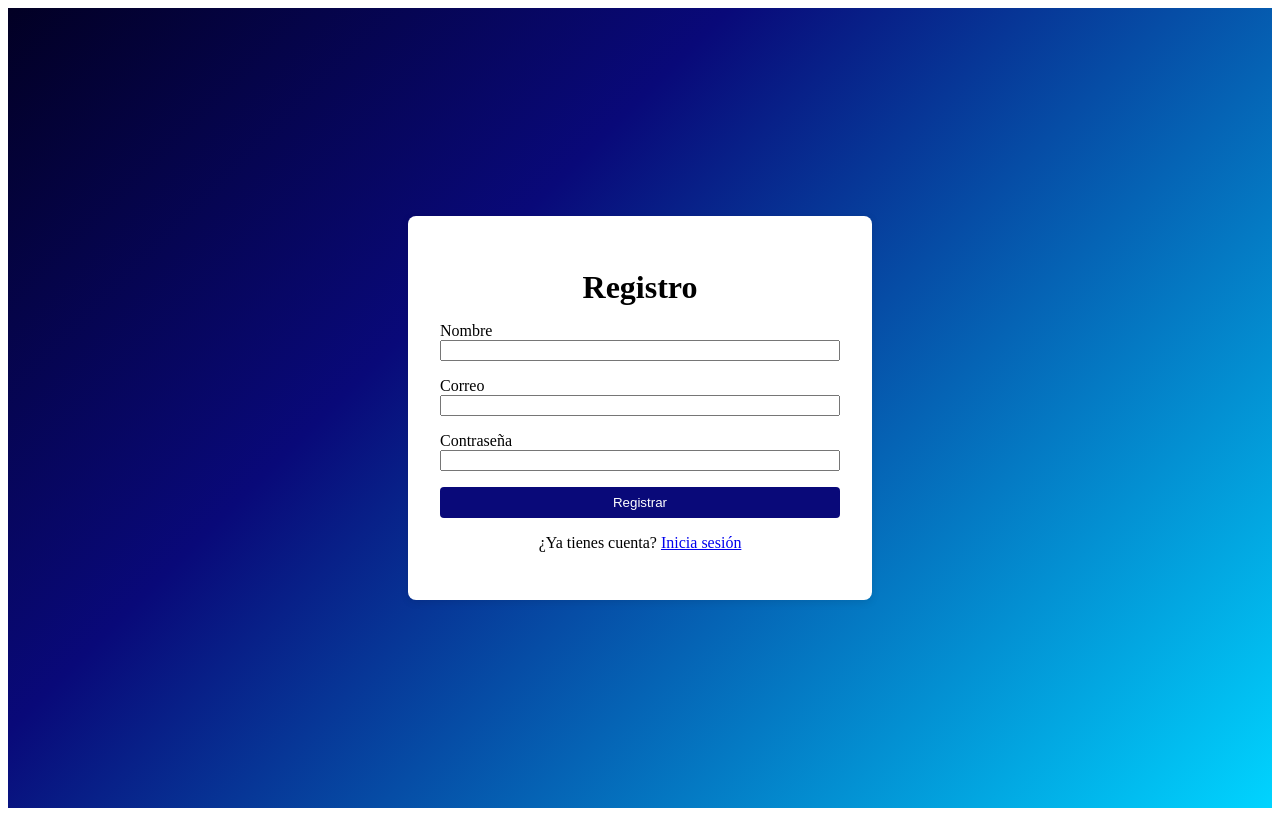
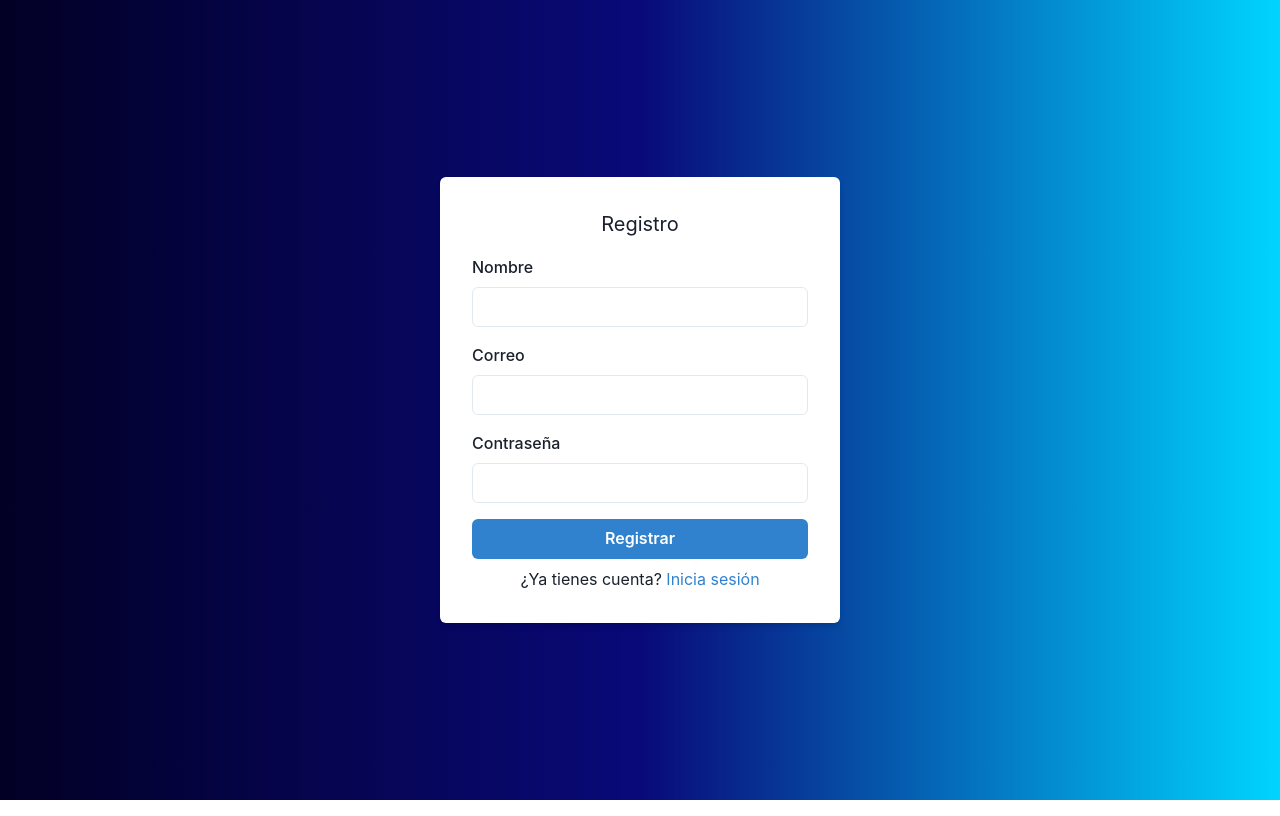
Before and after one commit to bryanorellana28/SDN, a Next.js app: page /register in a window 1280 px wide. Built offline with nearby package versions, Linux system fonts and the light colour scheme.

Commit message:
Integrate Chakra UI

```diff
--- a/package.json
+++ b/package.json
@@ -13,7 +13,11 @@
     "react-dom": "18.2.0",
     "next-auth": "4.22.1",
     "@prisma/client": "5.1.1",
-    "bcryptjs": "2.4.3"
+    "bcryptjs": "2.4.3",
+    "@chakra-ui/react": "^2.7.1",
+    "@emotion/react": "^11.11.1",
+    "@emotion/styled": "^11.11.0",
+    "framer-motion": "^10.12.16"
   },
   "devDependencies": {
     "prisma": "5.1.1",
--- a/pages/_app.tsx
+++ b/pages/_app.tsx
@@ -1,10 +1,13 @@
 import { SessionProvider } from 'next-auth/react'
 import type { AppProps } from 'next/app'
+import { ChakraProvider } from '@chakra-ui/react'
 
 export default function App({ Component, pageProps: { session, ...pageProps } }: AppProps) {
   return (
     <SessionProvider session={session}>
-      <Component {...pageProps} />
+      <ChakraProvider>
+        <Component {...pageProps} />
+      </ChakraProvider>
     </SessionProvider>
   )
 }
--- a/pages/register.tsx
+++ b/pages/register.tsx
@@ -1,6 +1,15 @@
 import { useState } from 'react'
 import { useRouter } from 'next/router'
-import styles from '../styles/AuthForm.module.css'
+import NextLink from 'next/link'
+import {
+  Box,
+  Button,
+  FormControl,
+  FormLabel,
+  Input,
+  Text,
+  Link
+} from '@chakra-ui/react'
 
 export default function Register() {
   const router = useRouter()
@@ -27,27 +36,53 @@ export default function Register() {
   }
 
   return (
-    <div className={styles.container}>
-      <form onSubmit={handleSubmit} className={styles.form}>
-        <h1 style={{ marginBottom: '1rem', textAlign: 'center' }}>Registro</h1>
-        {error && <p style={{ color: 'red' }}>{error}</p>}
-        <div className={styles.field}>
-          <label>Nombre</label>
-          <input type='text' name='name' required />
-        </div>
-        <div className={styles.field}>
-          <label>Correo</label>
-          <input type='email' name='email' required />
-        </div>
-        <div className={styles.field}>
-          <label>Contraseña</label>
-          <input type='password' name='password' required />
-        </div>
-        <button type='submit' className={styles.submit}>Registrar</button>
-        <p className={styles.link}>
-          ¿Ya tienes cuenta? <a href='/login'>Inicia sesión</a>
-        </p>
-      </form>
-    </div>
+    <Box
+      minH='100vh'
+      display='flex'
+      justifyContent='center'
+      alignItems='center'
+      bgGradient='linear(to-r, #020024, #090979, #00d4ff)'
+    >
+      <Box
+        as='form'
+        onSubmit={handleSubmit}
+        bg='white'
+        p={8}
+        borderRadius='md'
+        boxShadow='md'
+        w='100%'
+        maxW='400px'
+      >
+        <Text as='h1' mb={4} textAlign='center' fontSize='xl'>
+          Registro
+        </Text>
+        {error && (
+          <Text color='red.500' mb={2}>
+            {error}
+          </Text>
+        )}
+        <FormControl mb={4}>
+          <FormLabel>Nombre</FormLabel>
+          <Input type='text' name='name' required />
+        </FormControl>
+        <FormControl mb={4}>
+          <FormLabel>Correo</FormLabel>
+          <Input type='email' name='email' required />
+        </FormControl>
+        <FormControl mb={4}>
+          <FormLabel>Contraseña</FormLabel>
+          <Input type='password' name='password' required />
+        </FormControl>
+        <Button type='submit' colorScheme='blue' w='100%'>
+          Registrar
+        </Button>
+        <Text mt={2} textAlign='center'>
+          ¿Ya tienes cuenta?{' '}
+          <Link as={NextLink} href='/login' color='blue.500'>
+            Inicia sesión
+          </Link>
+        </Text>
+      </Box>
+    </Box>
   )
 }
--- a/styles/AuthForm.module.css
+++ /dev/null
@@ -1,37 +0,0 @@
-.container {
-  display: flex;
-  justify-content: center;
-  align-items: center;
-  min-height: 100vh;
-  background: linear-gradient(135deg, #020024 0%, #090979 35%, #00d4ff 100%);
-}
-
-.form {
-  background: white;
-  padding: 2rem;
-  border-radius: 8px;
-  box-shadow: 0 2px 8px rgba(0, 0, 0, 0.1);
-  width: 100%;
-  max-width: 400px;
-}
-
-.field {
-  margin-bottom: 1rem;
-  display: flex;
-  flex-direction: column;
-}
-
-.submit {
-  width: 100%;
-  padding: 0.5rem 1rem;
-  background-color: #090979;
-  color: white;
-  border: none;
-  border-radius: 4px;
-  cursor: pointer;
-}
-
-.link {
-  text-align: center;
-  margin-top: 1rem;
-}
```
Also changed, not shown: pages/dashboard.tsx (+9 -8 lines), pages/index.tsx (+15 -25 lines), pages/login.tsx (+54 -19 lines).
